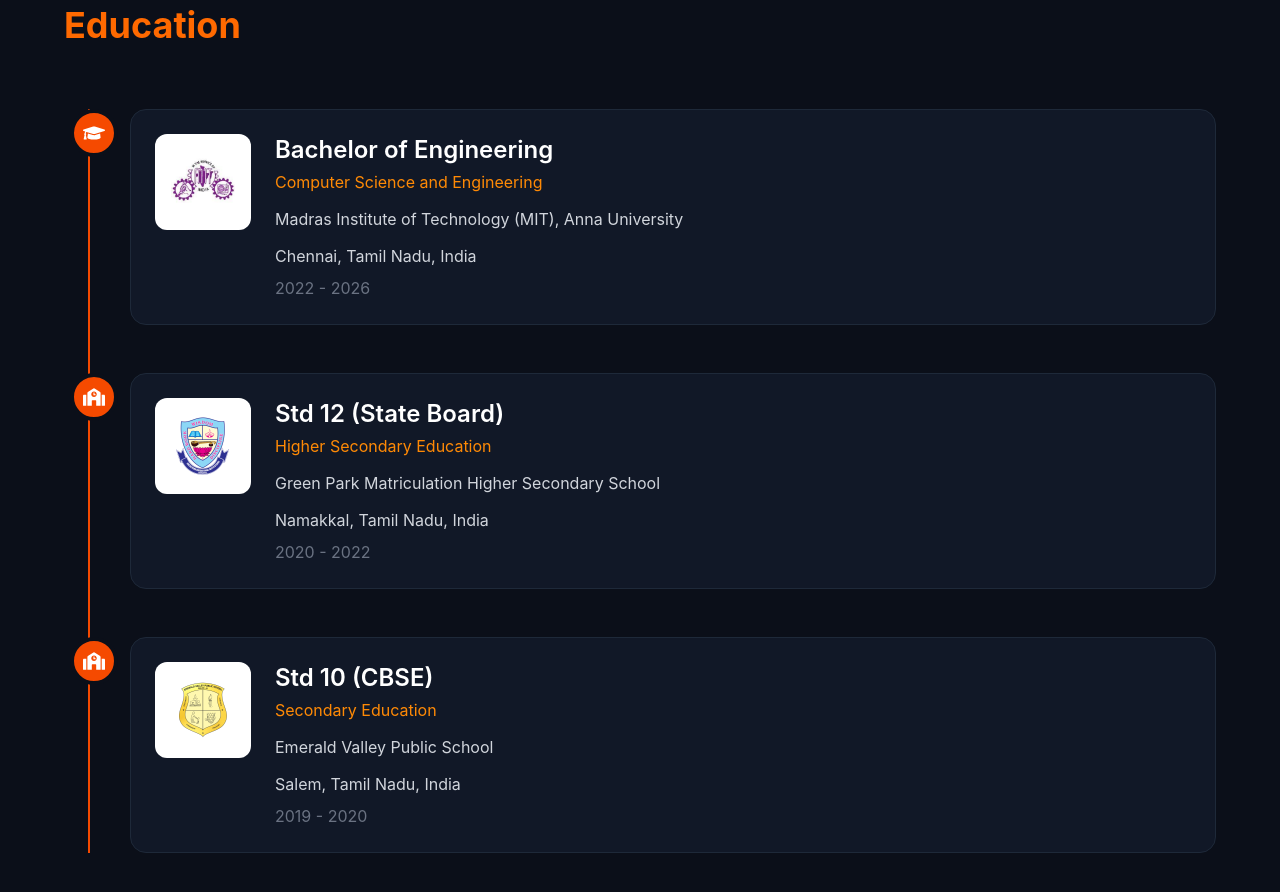
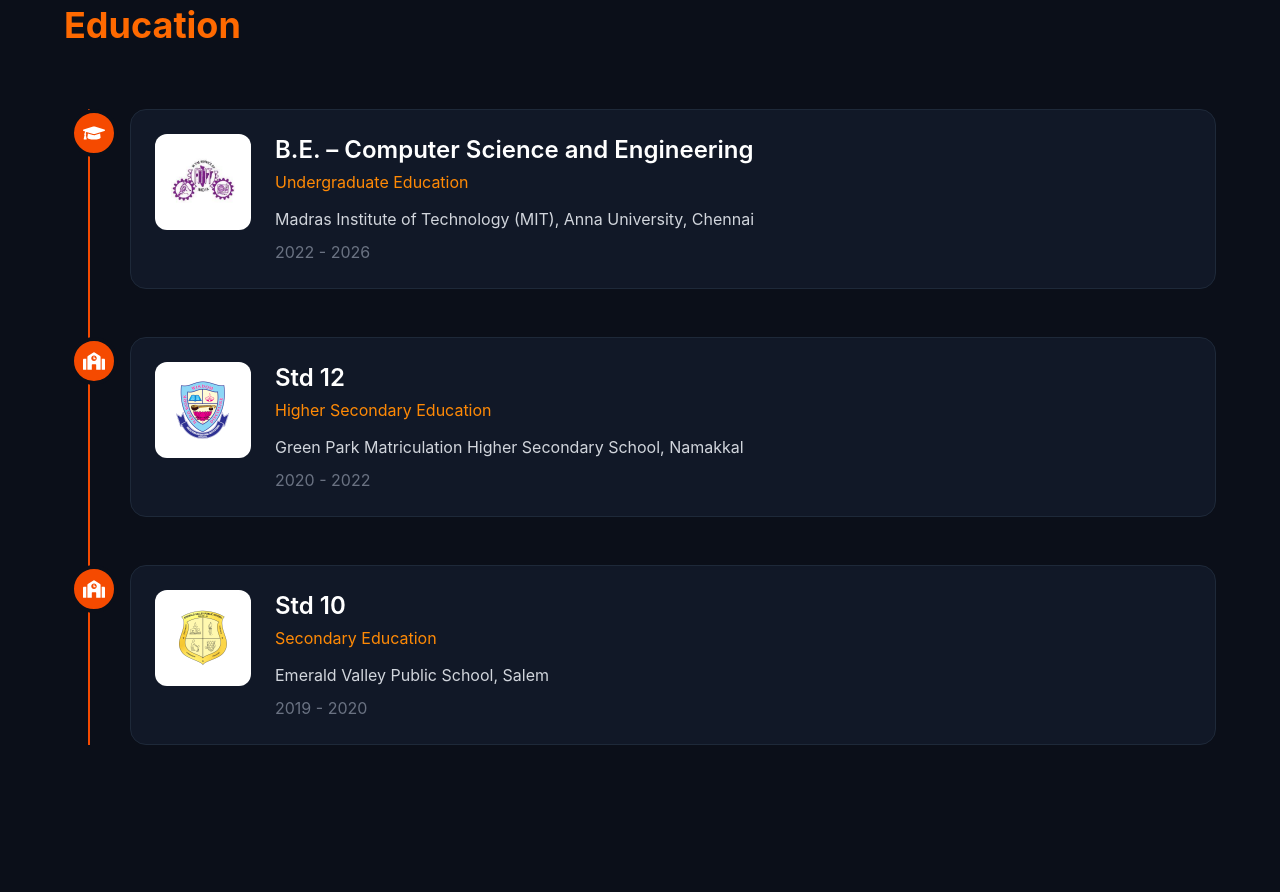
Before and after one commit to vbrprabhu2004/vbrp_new_portfolio, a React (Vite) app: page / in a window 1280 px wide. Shown: the part 1400-2292 px from the top of the page. Built offline with nearby package versions, Linux system fonts and the light colour scheme.

Commit message:
Refactor education entries for clarity and consistency

```diff
--- a/src/components/Education.jsx
+++ b/src/components/Education.jsx
@@ -7,28 +7,25 @@ import evpsLogo from "../assets/projects/evps.jpg";
 
 const education = [
   {
-    title: "Bachelor of Engineering",
-    subtitle: "Computer Science and Engineering",
-    institution: "Madras Institute of Technology (MIT), Anna University",
-    location: "Chennai, Tamil Nadu, India",
+    title: "B.E. – Computer Science and Engineering",
+    subtitle: "Undergraduate Education",
+    institution: "Madras Institute of Technology (MIT), Anna University, Chennai",
     duration: "2022 - 2026",
     logo: mitLogo,
     icon: <FaGraduationCap size={22} />,
   },
   {
-    title: "Std 12 (State Board)",
+    title: "Std 12",
     subtitle: "Higher Secondary Education",
-    institution: "Green Park Matriculation Higher Secondary School",
-    location: "Namakkal, Tamil Nadu, India",
+    institution: "Green Park Matriculation Higher Secondary School, Namakkal",
     duration: "2020 - 2022",
     logo: gpLogo,
     icon: <FaSchool size={22} />,
   },
   {
-    title: "Std 10 (CBSE)",
+    title: "Std 10",
     subtitle: "Secondary Education",
-    institution: "Emerald Valley Public School",
-    location: "Salem, Tamil Nadu, India",
+    institution: "Emerald Valley Public School, Salem",
     duration: "2019 - 2020",
     logo: evpsLogo,
     icon: <FaSchool size={22} />,
@@ -42,6 +39,7 @@ function Education() {
       className="bg-[#0b0f19] text-white py-28 px-6"
     >
       <div className="max-w-6xl mx-auto">
+
         {/* Heading */}
         <motion.h2
           initial={{ opacity: 0, y: 40 }}
@@ -54,6 +52,7 @@ function Education() {
 
         {/* Timeline */}
         <div className="relative border-l-2 border-orange-600 ml-6">
+
           {education.map((item, index) => (
             <motion.div
               key={index}
@@ -65,6 +64,7 @@ function Education() {
               }}
               className="relative mb-12 ml-10"
             >
+
               {/* Timeline Circle */}
               <div className="absolute -left-[60px] w-12 h-12 rounded-full bg-orange-600 flex items-center justify-center border-4 border-[#0b0f19]">
                 {item.icon}
@@ -72,18 +72,23 @@ function Education() {
 
               {/* Card */}
               <div className="bg-[#111827] border border-gray-800 rounded-2xl p-6 hover:border-orange-500 hover:shadow-lg hover:shadow-orange-500/20 transition duration-300">
+
                 <div className="flex flex-col md:flex-row items-center md:items-start gap-6">
+
                   {/* Logo */}
                   <div className="bg-white rounded-xl p-3 w-24 h-24 flex items-center justify-center flex-shrink-0">
+
                     <img
                       src={item.logo}
                       alt={item.institution}
                       className="w-16 h-16 object-contain"
                     />
+
                   </div>
 
                   {/* Details */}
                   <div>
+
                     <h3 className="text-2xl font-semibold">
                       {item.title}
                     </h3>
@@ -96,19 +101,21 @@ function Education() {
                       {item.institution}
                     </p>
 
-                    <p className="text-gray-300 mt-3">
-                      {item.location}
-                    </p>
-
                     <p className="text-gray-500 mt-2">
                       {item.duration}
                     </p>
+
                   </div>
+
                 </div>
+
               </div>
+
             </motion.div>
           ))}
+
         </div>
+
       </div>
     </section>
   );
```
